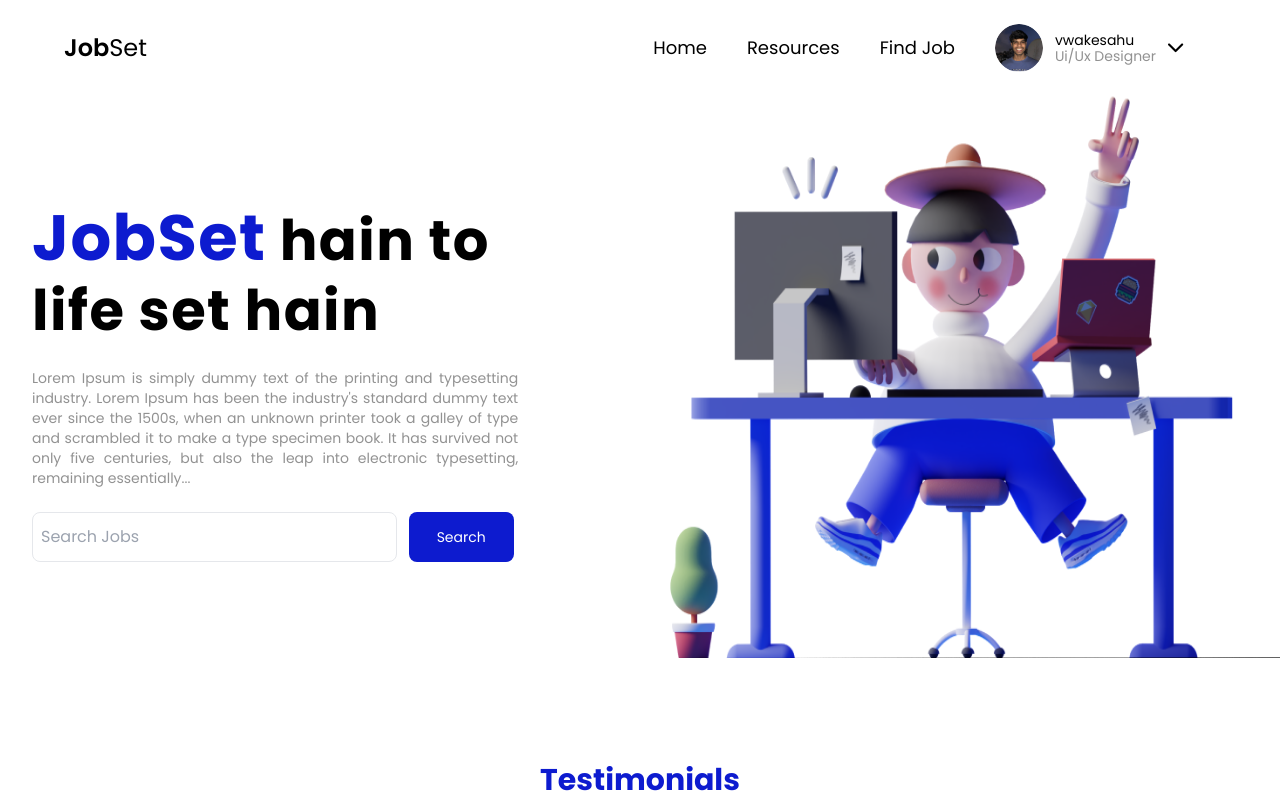
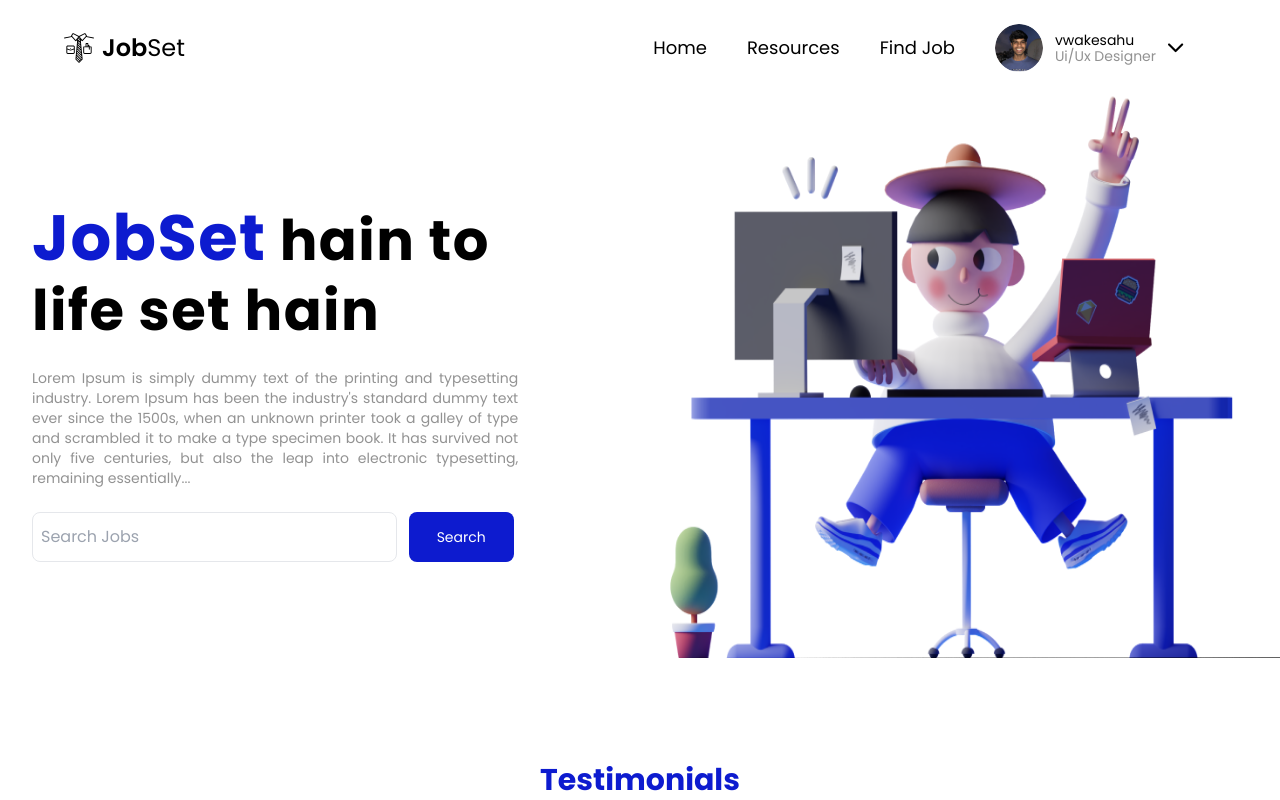
Before and after one commit to TechieeGeeeks/JobSet, a React (Create React App) app in the folder frontend/: page / in a window 1280 px wide. Shown: the top 800 px of the page. Built offline with nearby package versions, Linux system fonts and the light colour scheme.

Commit message:
add a svg icon for website

```diff
--- a/frontend/src/components/NavBar.jsx
+++ b/frontend/src/components/NavBar.jsx
@@ -7,6 +7,7 @@ import SettingsIcon from "../img/settings_icon.svg"
 import MenuIcon from "../img/menu_icon.svg"
 import UserDashboard from "../img/user_dashboard.png"
 import AdminDashboard from "../img/admin_dashboard.png"
+import Logo from "../img/shirt-svgrepo-com.svg"
 
 import { Link } from 'react-router-dom';
 
@@ -30,6 +31,7 @@ const NavBar = () => {
                 {/* desktop & tablet */}
                 <div className="hidden md:flex w-full h-full items-center justify-between">
                     <div className="flex items-center gap-2">
+                        <img src={Logo} width='30px'  alt="logo" />
                         <p className="text-lightModeTextColor text-2xl "><span className="font-semibold">Job</span>Set</p>
                     </div>
 
```
Also changed, not shown: frontend/src/img/shirt-svgrepo-com.svg (added).
